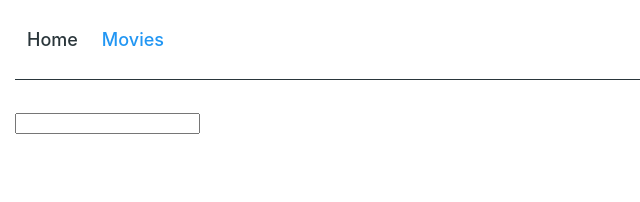
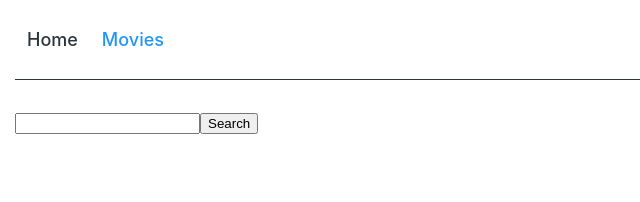
Before and after one commit to Yegor799/goit-react-hw-04-movies, a React (Create React App) app: page /movies in a window 1280 px wide. Shown: the top 202 px of the page, without its empty margins (0-640 px from the left). Built offline with nearby package versions, Linux system fonts and the light colour scheme.

Commit message:
added search by movie name functionality

```diff
--- a/src/views/MoviesPage/MoviesPage.jsx
+++ b/src/views/MoviesPage/MoviesPage.jsx
@@ -1,9 +1,49 @@
+import { useState, useEffect } from 'react';
+import { Link } from 'react-router-dom';
+import * as moviesAPI from '../../services/movies-api';
+import '../HomePage/HomePage.css'
+
+
 export default function MoviesPage() {
+    const [movie, setMovie] = useState(null);
+    const [movies, setMovies] = useState(null);
+    console.log(movies);
+
+    const handleChange = e => {
+        console.log(e.target.value);
+        setMovie(e.target.value);
+    }
+
+    const handleSubmit = e => {
+        e.preventDefault();
+        moviesAPI.searcMovie(movie).then(setMovies)
+    }
+
+
+
+
     return (
-        <form action="">
-            <label htmlFor="">
-                <input type="text" />
-            </label>
-        </form>
-    )
+        <>
+            <form onSubmit={handleSubmit}>
+                <label htmlFor="">
+                    <input type="text"
+                        onChange={handleChange}
+                    />
+                </label>
+
+                <button>Search</button>
+            </form>
+
+            <ul className="MovieGallery">
+            {movies &&
+
+                movies.results.map(movie => <li key={movie.id} className="MovieGalleryItem">
+                    <Link to={`movies/${movie.id}`}>
+                        <img src={`https://image.tmdb.org/t/p/w500/${movie.poster_path}`} alt="" className="MovieGalleryItem-image"/>
+                    </Link>
+
+                </li>)}
+        </ul>
+        </>
+    );
 }
```
